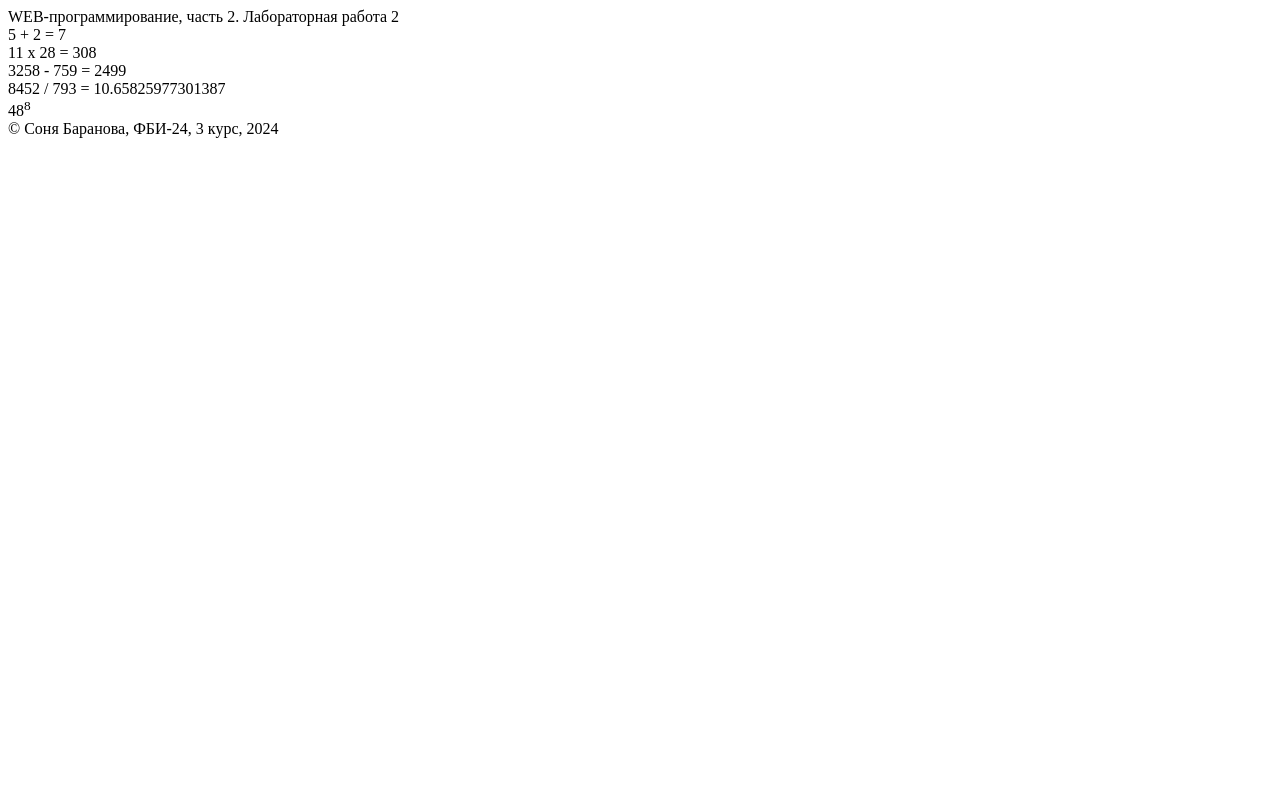
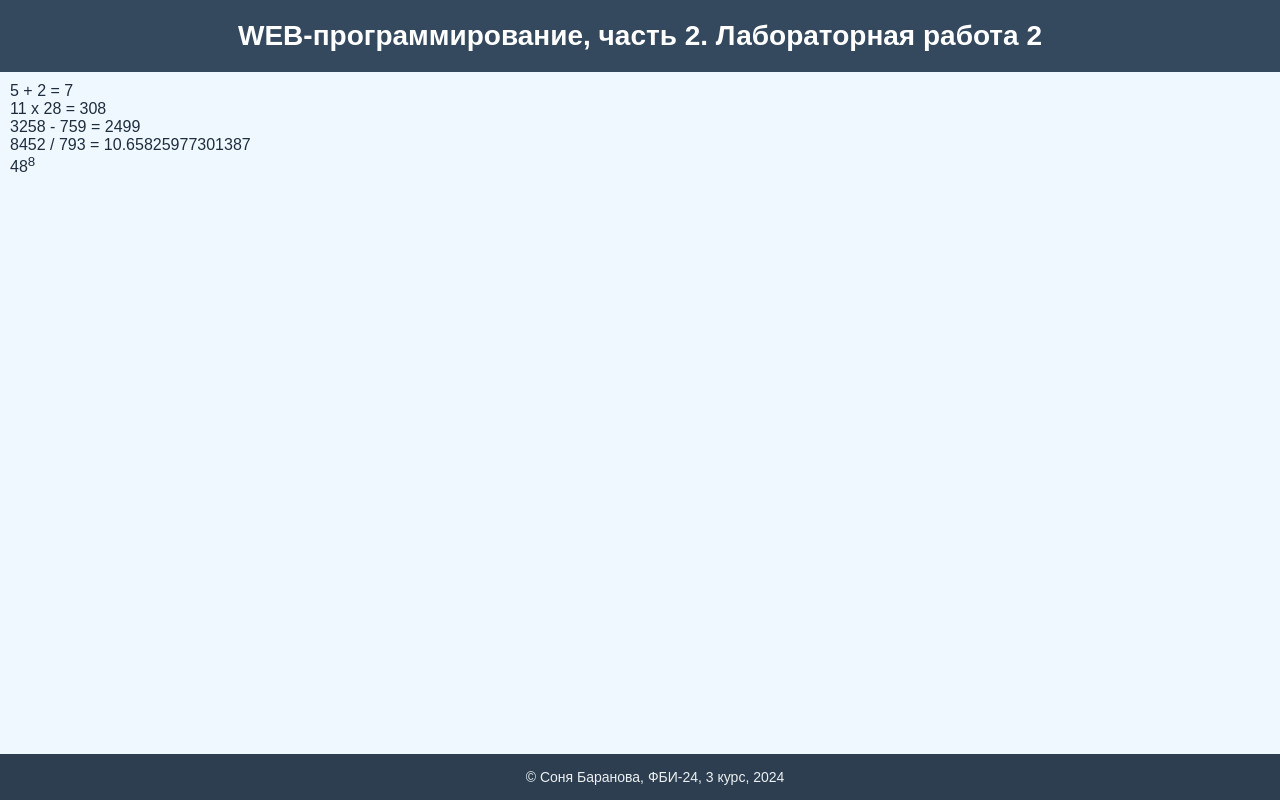
Before and after one commit to sssonyaaab/web--programming-labs-2, a Flask app: page /lab2/example in a window 1280 px wide. Run offline with Flask 3, Linux system fonts and the light colour scheme.

Commit message:
Подключение стилей

```diff
--- /dev/null
+++ b/static/main.css
@@ -0,0 +1,32 @@
+body {
+    background-color: #f0f8ff;
+    color: #1d2d3d;
+    font-family: Arial, sans-serif;
+    margin: 0;
+    padding: 0;
+}
+
+main {
+    margin-bottom: 40px;
+    padding: 10px;
+}
+
+header {
+    background-color: #34495e;
+    color: #ffffff;
+    padding: 20px;
+    font-size: 28px;
+    font-weight: bold;
+    text-align: center;
+}
+
+footer {
+    background-color: #2c3e50;
+    color: #ecf0f1;
+    padding: 15px;
+    font-size: 14px;
+    position: absolute;
+    bottom: 0;
+    width: 100%;
+    text-align: center;
+}
--- a/templates/example.html
+++ b/templates/example.html
@@ -4,6 +4,7 @@
     <meta charset="UTF-8">
     <meta name="viewport" content="width=device-width, initial-scale=1.0">
     <title>Соня Баранова. Лабораторна работа {{lr}}</title>
+    <link rel="stylesheet" href="{{url_for('static', filename = 'main.css')}}">
 </head>
 <body>
     <header>
```
